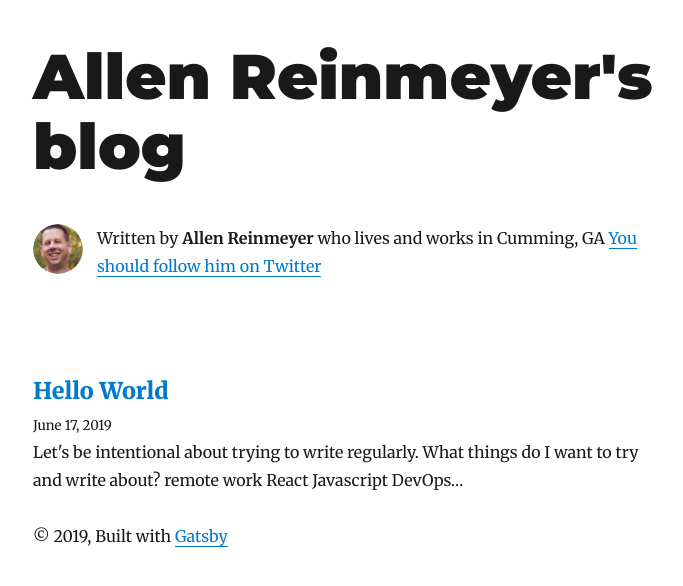
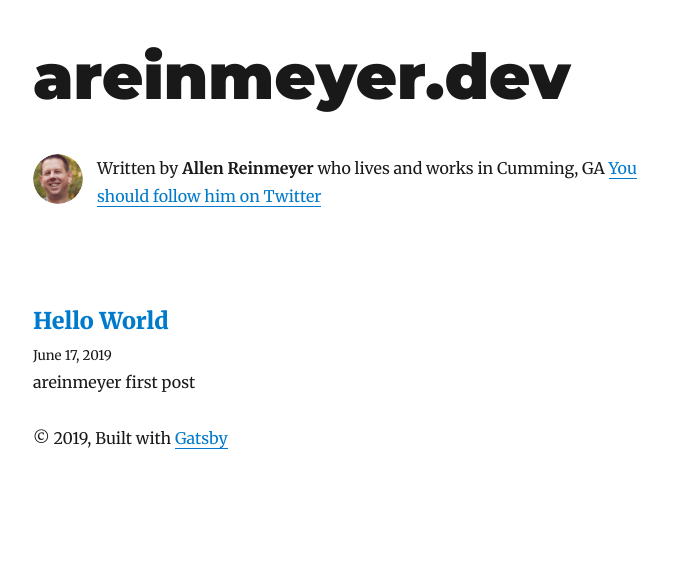
Before and after one commit to areinmeyer/areinmeyer-blog, a Gatsby site: page / in a window 1280 px wide. Shown: the whole page, without its empty margins (292-975 px from the left). Built offline with nearby package versions, Linux system fonts and the light colour scheme; Gatsby itself is replaced by a stand-in of ours; some packages are replaced by stand-ins of ours.

Commit message:
custom domain and description add

```diff
--- a/content/blog/hello-world/index.md
+++ b/content/blog/hello-world/index.md
@@ -1,6 +1,7 @@
 ---
 title: Hello World
 date: "2019-06-17T09:55"
+description: "areinmeyer first post"
 ---
 
 Let's be intentional about trying to write regularly.  What things do I want to try and write about?
--- a/gatsby-config.js
+++ b/gatsby-config.js
@@ -1,9 +1,9 @@
 module.exports = {
   siteMetadata: {
-    title: `Allen Reinmeyer's blog`,
+    title: `areinmeyer.dev`,
     author: `Allen Reinmeyer`,
-    description: `Random musings on random topics`,
-    siteUrl: `https://areinmeyer.com/blog`,
+    description: `Random musings on random topics from a random developer`,
+    siteUrl: `https://areinmeyer.dev/blog`,
     social: {
       twitter: `areinmeyer`,
     },
```
